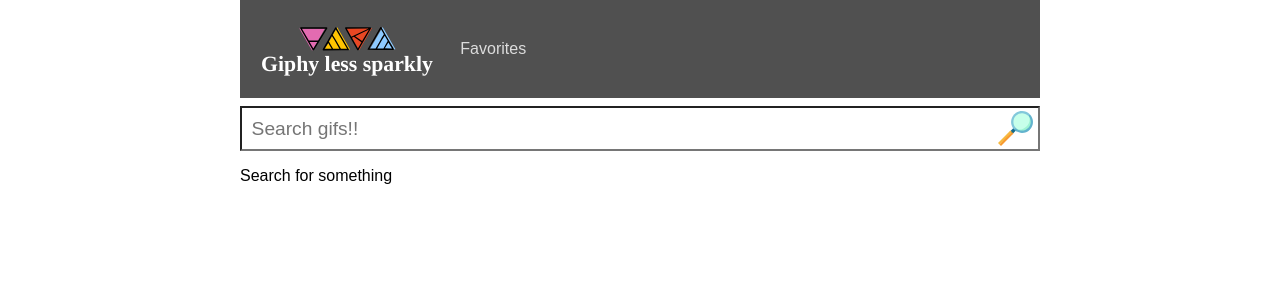
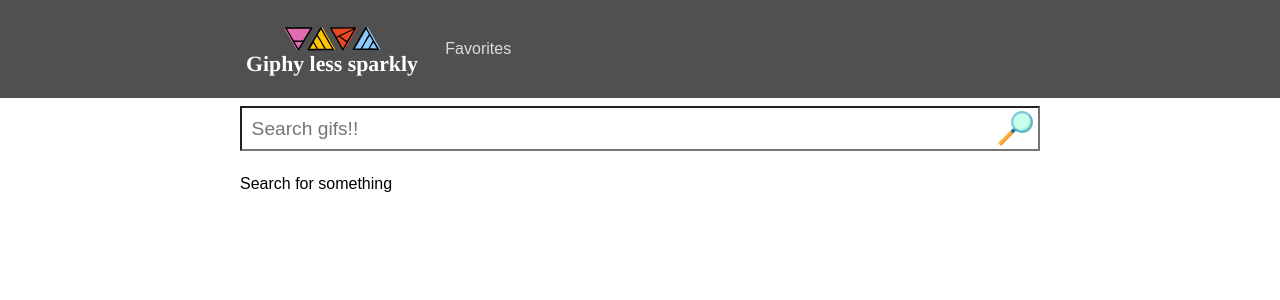
Before and after one commit to wizelineacademy/react-series-challenge, a React (Create React App) app: page / in a window 1280 px wide. Shown: the top 300 px of the page. Built offline with nearby package versions, Linux system fonts and the light colour scheme.

Commit message:
Add Global styles

```diff
--- a/src/components/App.js
+++ b/src/components/App.js
@@ -6,13 +6,14 @@ import store from '../store';
 import AppContainer from '../components/AppContainer';
 import Header from '../components/Header';
 
-import '../styles/App.css';
+import '../styles/Global.style.js';
+
 
 class App extends Component {
   render() {
     return (
       <Provider store={ store }>
-        <div className="App">
+        <div>
           <Header />
 
           <AppContainer />
--- a/src/components/AppContainer.js
+++ b/src/components/AppContainer.js
@@ -5,14 +5,12 @@ import { Route } from 'react-router-dom';
 import GifGrid from '../components/GifGrid';
 import SearchBar from '../components/SearchBar';
 
-import '../styles/App.css';
-
 const AppContainer = (props) => {
   const { gifs, favorites } = props;
   const favoriteGifs = gifs.filter((gif) => favorites.indexOf(gif.id) !== -1);
 
   return (
-    <div className="App-container mt">
+    <div className="AppContainer mt">
       <SearchBar />
 
       <Route
--- a/src/components/GifGrid.js
+++ b/src/components/GifGrid.js
@@ -7,7 +7,7 @@ const GifGrid = (props) => {
   const { gifs } = props;
 
   return (
-    <GifGridWrapper>
+    <GifGridWrapper className="mt">
       { gifs.map((gif) =>
         <GifCard key={gif.id} {...gif} />
       )}
--- a/src/components/Header.js
+++ b/src/components/Header.js
@@ -13,7 +13,7 @@ import logo from '../icons/logo.svg';
 const Header = () => {
   return (
     <HeaderWrapper>
-      <div className="App-container">
+      <div className="AppContainer">
         <HeaderContainer>
           <NavLink to="/">
             <HeaderLogo src={logo} alt="logo" />
--- a/src/styles/App.css
+++ /dev/null
@@ -1,8 +0,0 @@
-.App {
-  margin: 0 auto;
-  width: 800px;
-}
-
-.mt {
-  margin-top: 0.5em;
-}
--- /dev/null
+++ b/src/styles/Global.style.js
@@ -0,0 +1,12 @@
+import { injectGlobal } from 'styled-components';
+
+injectGlobal`
+  .AppContainer {
+    margin: 0 auto;
+    width: 800px;
+  }
+
+  .mt {
+    margin-top: 0.5em;
+  }
+`
```
